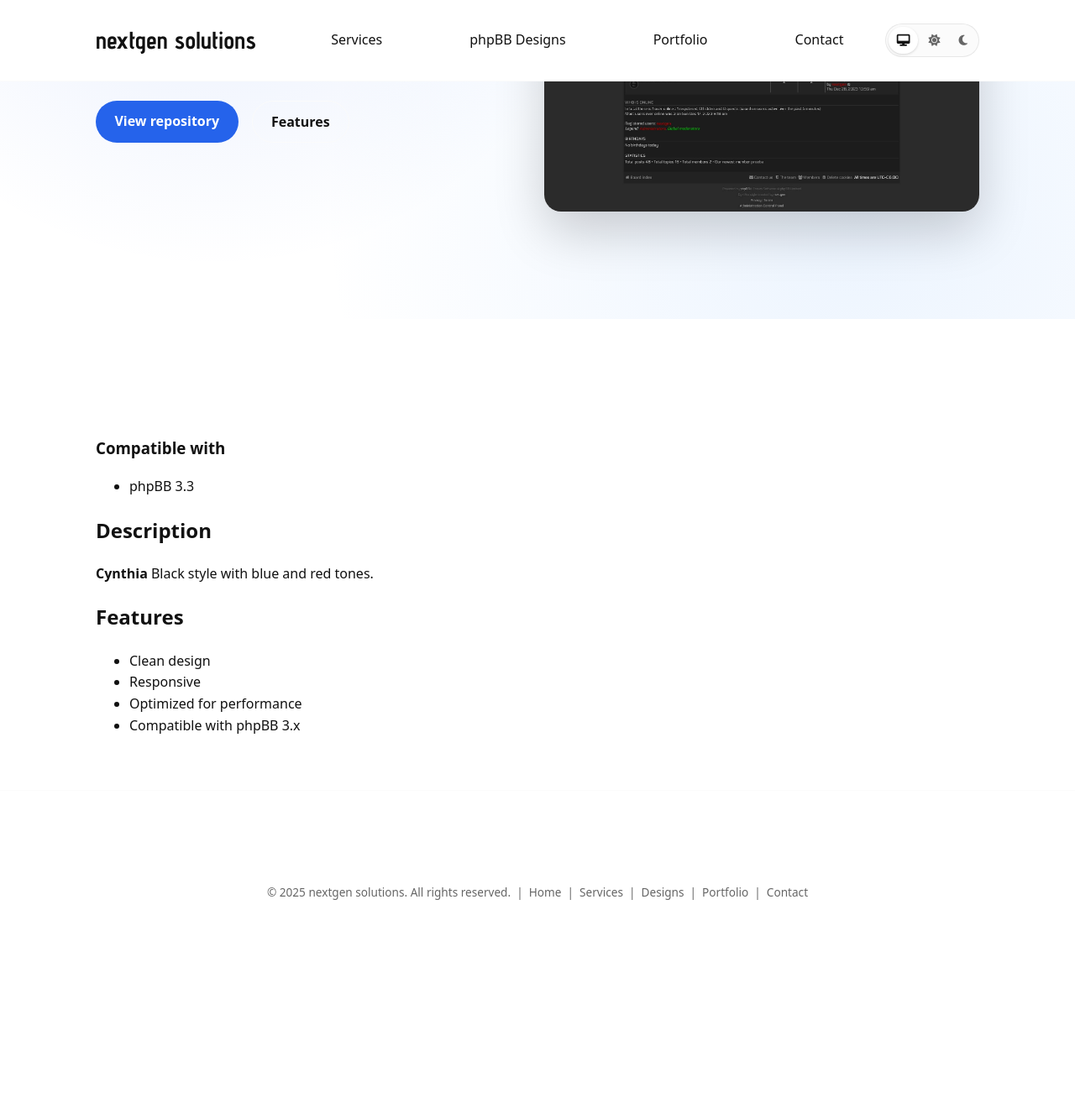
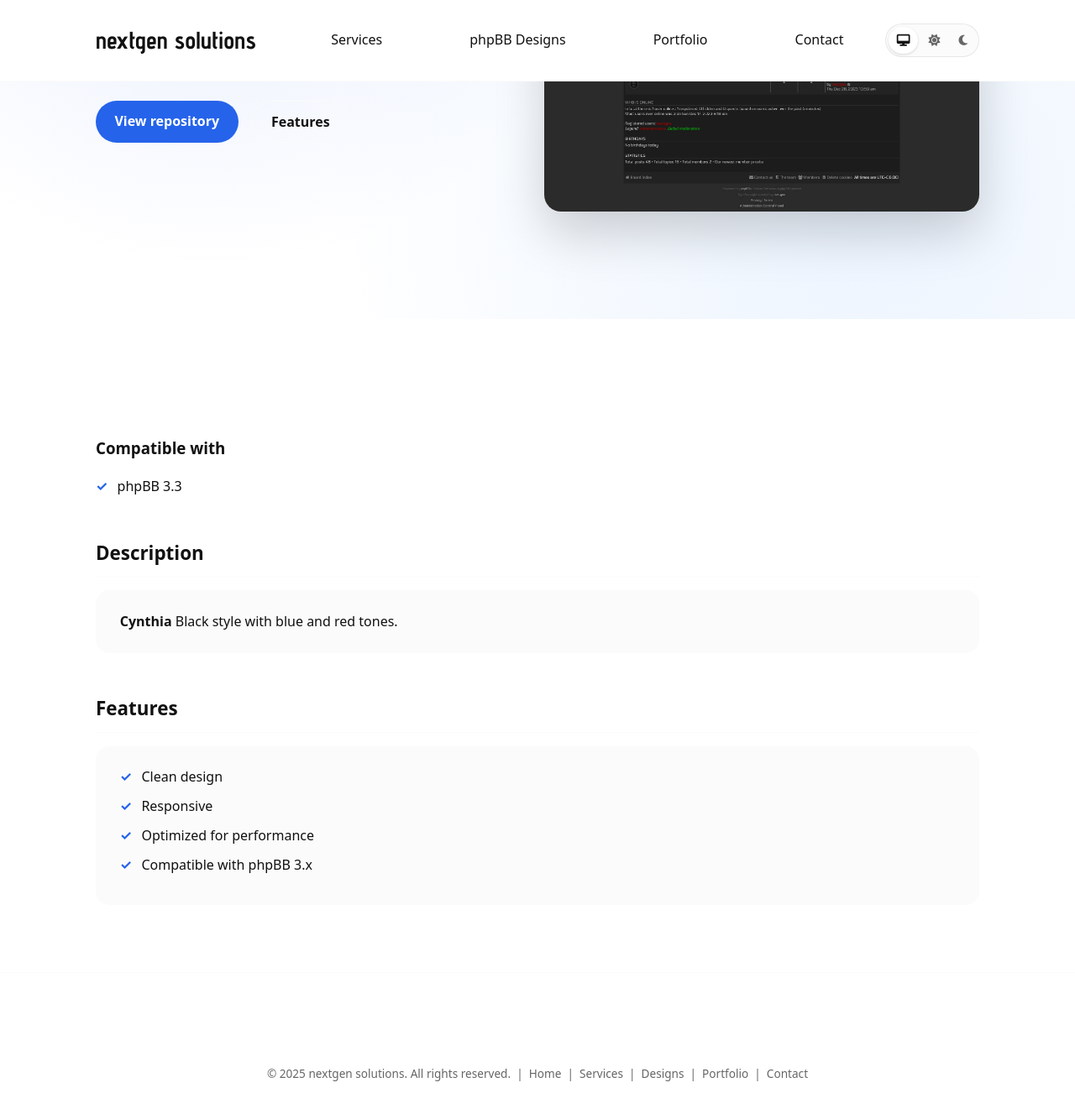
Before and after one commit to nextgen-solutions-gt/nextgen-solutions-gt.github.io, a Jekyll site: the page built from _designs/Cynthia.md, in a window 1280 px wide and 1400 px high, scrolled down 296 px. Shown: the top 1327 px of the window at 84% size. Built offline with Jekyll 4.4.1, drawn with Linux system fonts in a browser that asks for light colours; before the commit the page ends 1479 px from its top, so only the background shows below that.

Commit message:
Improvement design cards

```diff
--- a/assets/css/style.css
+++ b/assets/css/style.css
@@ -721,3 +721,54 @@ h1 {
   height: auto;
   display: block;
 }
+
+/* Bloques de contenido en páginas de diseño */
+.design h2 {
+  font-size: 1.4rem;
+  margin-top: 3rem;
+  margin-bottom: 1rem;
+  padding-bottom: 0.6rem;
+  border-bottom: 1px solid var(--border);
+  display: flex;
+  align-items: center;
+  gap: 0.6rem;
+}
+
+/* Card visual para cada sección */
+.design h2 + p,
+.design h2 + ul,
+.design h2 ~ p,
+.design h2 ~ ul {
+  background: var(--card);
+  padding: 1.5rem 1.8rem;
+  border-radius: 16px;
+  margin-bottom: 2rem;
+}
+
+/* Ajustes de texto */
+.design p {
+  color: var(--text);
+  line-height: 1.7;
+}
+
+/* Features list */
+.design ul {
+  list-style: none;
+  padding-left: 0;
+}
+
+.design ul li {
+  position: relative;
+  padding-left: 1.6rem;
+  margin-bottom: 0.6rem;
+  color: var(--text);
+}
+
+/* Check icon elegante */
+.design ul li::before {
+  content: "✓";
+  position: absolute;
+  left: 0;
+  color: var(--primary);
+  font-weight: 700;
+}
```
